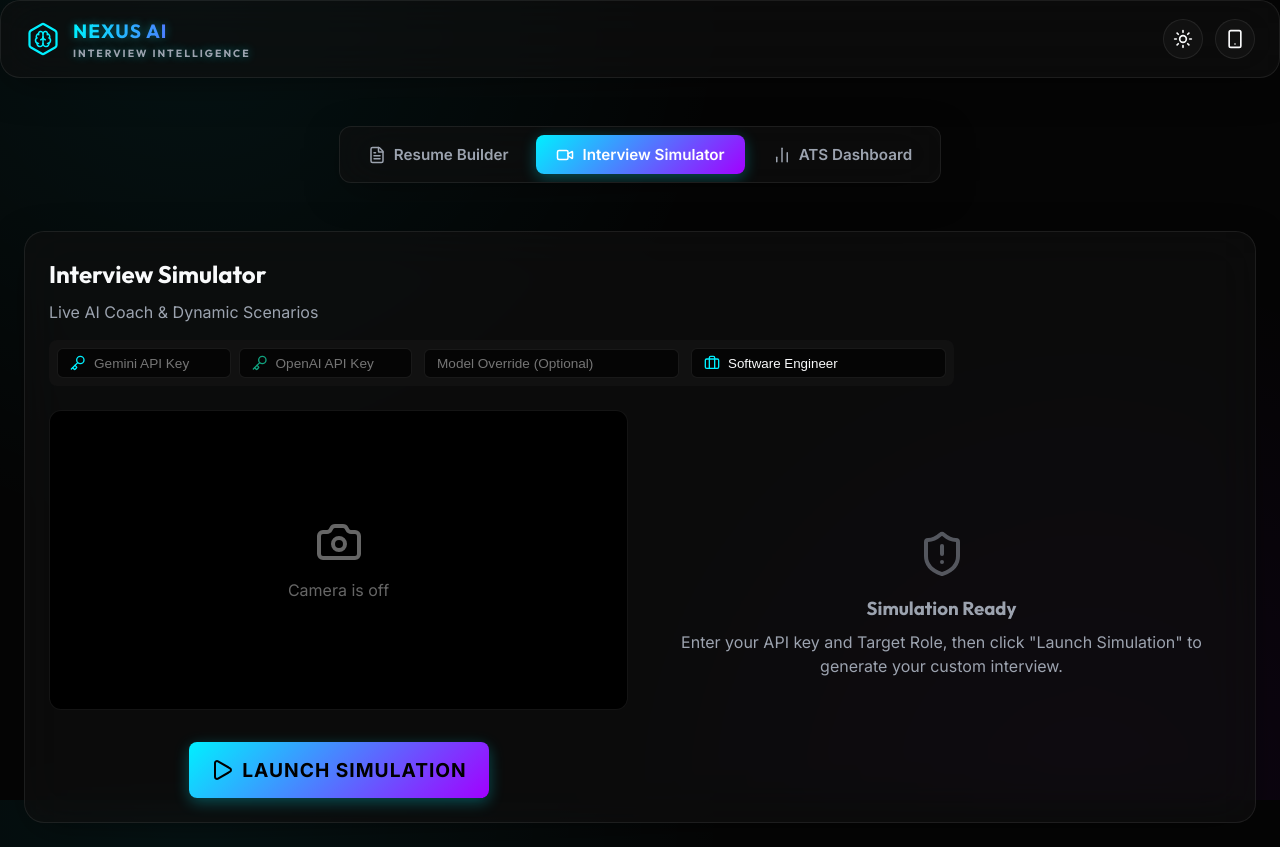
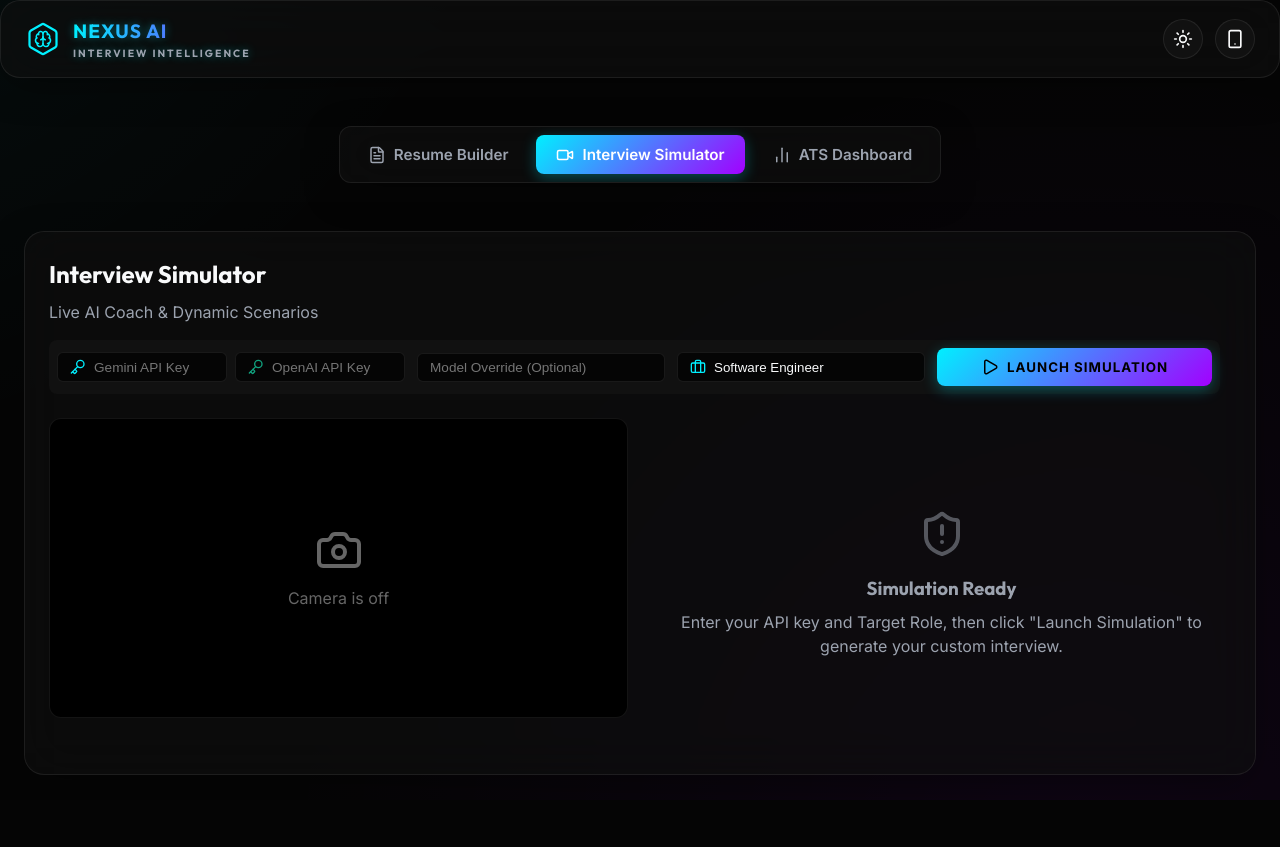
Before and after one commit to nihal-hacker2012/interviewtrainer, a React (Vite) app: page / in a window 1280 px wide. After the commit the page ends 800 px from the top, so only its background shows below. Built offline with nearby package versions, Linux system fonts and the light colour scheme.

Commit message:
Fix navigation bar CSS conflicts and restore Launch Simulation button to top row

```diff
--- a/src/components/InterviewSimulator.jsx
+++ b/src/components/InterviewSimulator.jsx
@@ -269,16 +269,26 @@ export default function InterviewSimulator({ isMobileMode }) {
           </div>
 
           <div style={{ display: 'flex', flex: '1 1 200px', alignItems: 'center', background: 'var(--bg-color)', padding: '6px 12px', borderRadius: '6px', border: '1px solid var(--border-color)' }}>
-            <Briefcase size={16} style={{ marginRight: '8px', color: 'var(--primary)' }} />
+            <Briefcase size={16} style={{ marginRight: '8px', color: 'var(--primary)', flexShrink: 0 }} />
             <input
               type="text"
               placeholder="Target Role (e.g. Banker)"
               value={targetRole}
               onChange={e => setTargetRole(e.target.value)}
               disabled={isActive || isLoading}
-              style={{ background: 'transparent', border: 'none', outline: 'none', color: 'var(--text-primary)', width: '150px' }}
+              style={{ background: 'transparent', border: 'none', outline: 'none', color: 'var(--text-primary)', width: '100%' }}
             />
           </div>
+
+          <button
+            className="btn-primary"
+            onClick={generateQuestions}
+            disabled={(!apiKey && !openAiKey) || !targetRole || isActive || isLoading}
+            style={{ marginLeft: 'auto', flex: '1 1 auto', whiteSpace: 'nowrap' }}
+          >
+            {isLoading ? <Loader2 className="animate-spin" size={18} /> : <Play size={18} />}
+            {isLoading ? 'Connecting...' : 'Launch Simulation'}
+          </button>
         </div>
       </div>
 
@@ -288,12 +298,7 @@ export default function InterviewSimulator({ isMobileMode }) {
           <WebcamView isActive={isActive} />
 
           <div style={{ display: 'flex', justifyContent: 'center', marginTop: '16px' }}>
-            {!isActive ? (
-              <button className="btn-primary" onClick={generateQuestions} disabled={isLoading} style={{ width: '100%', maxWidth: '300px', fontSize: '1.2rem', padding: '16px' }}>
-                {isLoading ? <Loader2 className="animate-spin" size={24} /> : <Play size={24} />}
-                {isLoading ? 'Generating Interview...' : 'Launch Simulation'}
-              </button>
-            ) : (
+            {isActive && (
               <button className="btn-secondary" onClick={() => { setIsActive(false); if(isListening) handleStopListening(); }} style={{ width: '100%', maxWidth: '300px', color: 'var(--danger)', borderColor: 'var(--danger)' }}>
                 <Square size={20} style={{ marginRight: '8px' }}/> End Simulation
               </button>
--- a/src/components/Navigation.jsx
+++ b/src/components/Navigation.jsx
@@ -14,7 +14,6 @@ export default function Navigation({ activeTab, setActiveTab }) {
         return (
           <button
             key={tab.id}
-            className={`nav-tab ${activeTab === tab.id ? 'active' : ''}`}
             onClick={() => setActiveTab(tab.id)}
             style={{
               display: 'flex',
```
